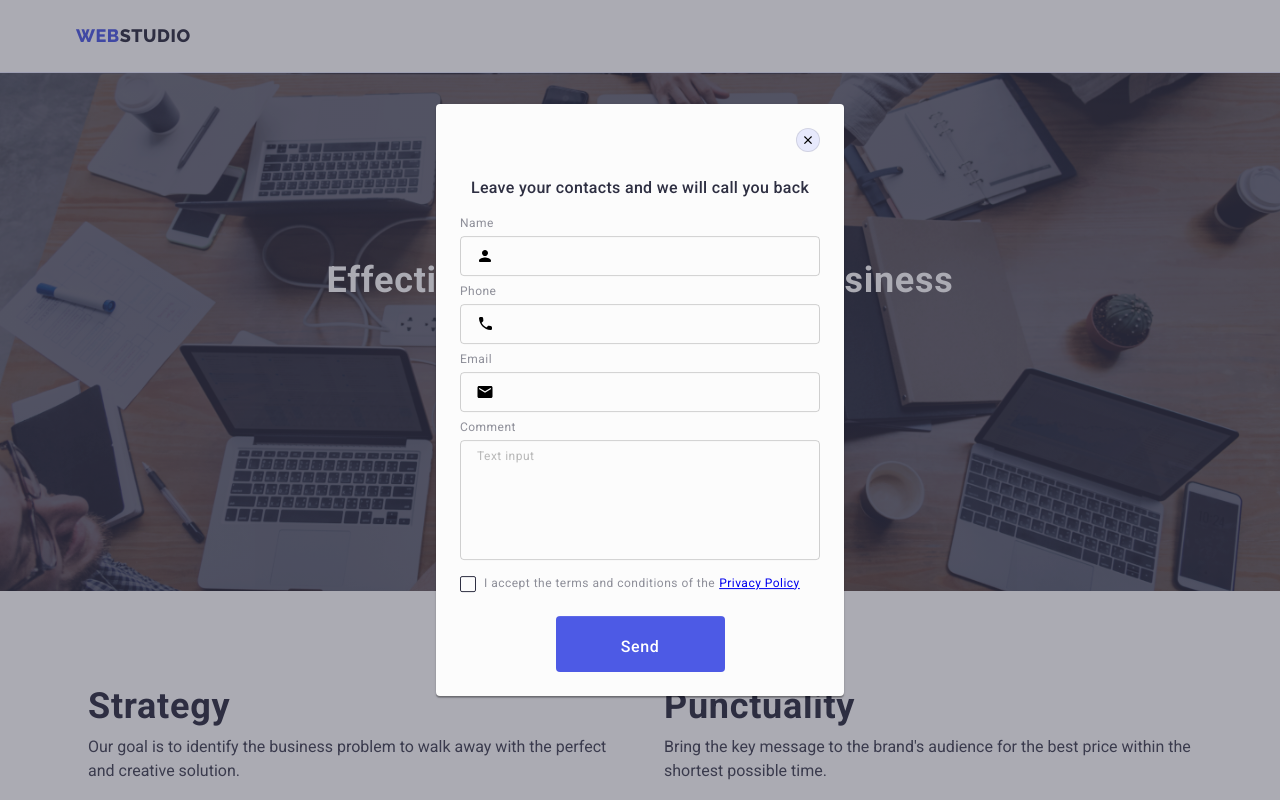
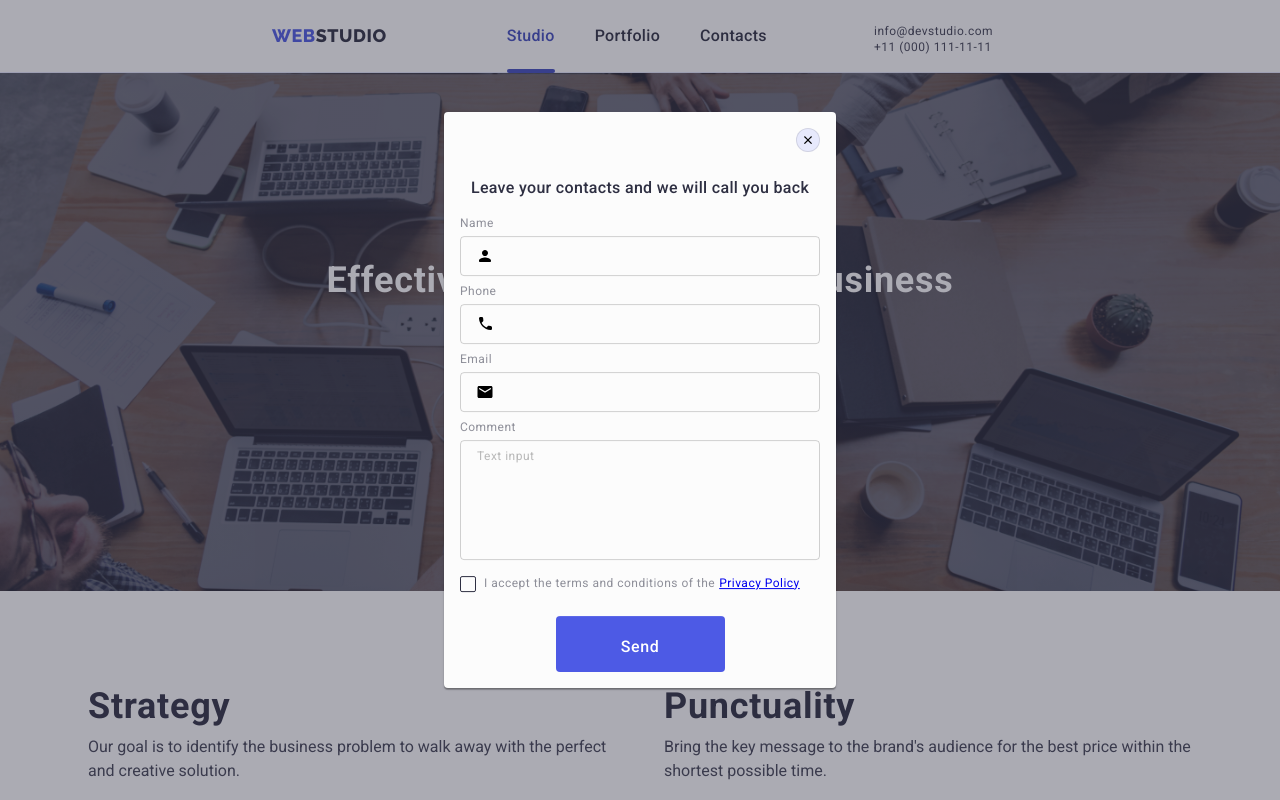
Before and after one commit to Julipu3/goit-markup-hw-07, a plain HTML site: page index.html in a window 1280 px wide. Both pictures are taken after a click on the button "Order Service". Shown: the top 800 px of the page. Drawn offline with nearby package versions, Linux system fonts and the light colour scheme.

Commit message:
Update styles.css

```diff
--- a/css/styles.css
+++ b/css/styles.css
@@ -40,9 +40,8 @@ img {
 }
 
 .container-nav {
-    display: flex;
-    width: 1158px;
-    padding-left: 15px;
+    max-width: 428px;
+    padding-left: 0px;
     padding-right: 15px;
     margin: 0 auto;
 }
@@ -87,6 +86,60 @@ img {
 
 
 /* site nav */
+.site-nav-main {
+    display: flex;
+}
+
+.site-nav {
+    display: none;
+}
+
+.site-nav .link {
+    font-weight: 500;
+    font-size: 16px;
+    line-height: 1.5;
+    letter-spacing: 0.02em;
+    color: var(--title-text-color);
+    transition: color 250ms cubic-bezier(0.4, 0, 0.2, 1);
+}
+
+.site-nav .link:hover,
+.site-nav .link:focus {
+    color: var(--active-color);
+}
+
+.site-nav .link.current {
+    color: var(--active-color);
+}
+
+.site-nav .item {
+    position: relative;
+}
+
+.link.current::after {
+    content: "";
+    position: absolute;
+    display: flex;
+    width: 100%;
+    height: 4px;
+    left: 0px;
+    bottom: -1px;
+    ;
+    background-color: var(--active-color);
+    border-radius: 2px;
+}
+
+.site-nav .item:not(:last-child) {
+    margin-right: 40px;
+}
+
+.site-nav .item:last-child {
+    margin-right: 0;
+}
+
+.auto-nav-main {
+    margin-left: auto;
+}
 .site-nav-main {
     display: flex;
 }
@@ -165,6 +218,32 @@ img {
 .auth-nav .link:hover, .auth-nav .link:focus {
 color: var(--active-color);
 }
+
+.auth-nav {
+    display: none;
+
+}
+
+.auth-nav .link {
+    font-style: normal;
+    font-size: 16px;
+    line-height: 1.5;
+    letter-spacing: 0.02em;
+    color: #434455;
+    display: flex;
+    transition: color 250ms cubic-bezier(0.4, 0, 0.2, 1);
+}
+
+.auth-nav .item:not(:last-child) {
+    margin-right: 40px;
+}
+
+
+.auth-nav .link:hover,
+.auth-nav .link:focus {
+    color: var(--active-color);
+}
+
 
 /* --------HERO------- */
 .hero-main {
@@ -247,6 +326,10 @@ color: var(--active-color);
     border-radius: 4px;
 }
 
+.section-discription:not(:last-child) {
+    margin-bottom: 72px;
+}
+
 .section-title {
     font-weight: 700;
     font-size: 36px;
@@ -311,13 +394,17 @@ padding-bottom: 120px;
 .main-team {
     display: flex;
     flex-wrap: wrap;
+    justify-content: center;
 }
 
 .team-link {
     background-color: var(--bgc);
-    width: 100%;
     border-radius: 0px 0px 4px 4px;
     box-shadow: 0px 1px 6px rgba(46, 47, 66, 0.08), 0px 1px 1px rgba(46, 47, 66, 0.16), 0px 2px 1px rgba(46, 47, 66, 0.08);
+}
+
+.team-link:not(:last-child) {
+    margin-bottom: 72px;
 }
 
 .team-info {
@@ -419,7 +506,7 @@ padding-bottom: 120px;
 
 /* ----FOOTER------ */
 .container-wrap {
-    width: 428px;
+    max-width: 428px;
     padding-left: 15px;
     padding-right: 15px;
     margin: 0 auto;
@@ -472,7 +559,7 @@ padding-bottom: 120px;
 } */
 
 .email-box {
-    width: 396px;
+    width: 288px;
     height: 40px;
     border: 1px solid rgba(255, 255, 255, 0.3);
     border-radius: 4px;
@@ -736,15 +823,15 @@ padding-bottom: 120px;
 
 .modal {
     position: absolute;
-    width: 408px;
-    min-height: 516px;
+    width: 300px;
+    min-height: 500px;
     top: 50%;
     left: 50%;
     transform: translate(-50%, -50%) scale(1);
     background: #FCFCFC;
     box-shadow: 0px 1px 1px rgba(0, 0, 0, 0.14), 0px 1px 3px rgba(0, 0, 0, 0.12), 0px 2px 1px rgba(0, 0, 0, 0.2);
     border-radius: 4px;
-    padding: 24px;
+    padding: 16px;
     transition: transform 300ms ease;
 }
 
@@ -877,6 +964,7 @@ padding-bottom: 120px;
     justify-content: center;
     align-items: center;
     fill: transparent;
+    flex-shrink: 0;
 }
 
 .input-check:checked + .input-text-check span {
@@ -933,10 +1021,124 @@ padding-bottom: 120px;
 }
 
 
+@media screen and (min-width: 480px) {
+    .container {
+        max-width: 480px;
+    }
+
+    .modal {
+        width: 392px;
+    }
+
+    .email-box {
+        width: 396px;
+    }
+}
+
 @media screen and (min-width: 768px) {
     .container {
         max-width: 768px;
     }
+
+    .container-nav {
+        max-width: 768px;
+        display: flex;
+    }
+
+    .logo {
+        margin-right: 120px;
+        margin-left: 16px;
+    }
+
+    .site-nav-main {
+            display: flex;
+        }
+
+        .link {
+            display: block;
+            padding-top: 24px;
+            padding-bottom: 24px;
+            text-decoration: none;
+        }
+
+        .site-nav {
+            display: flex;
+        }
+
+        .site-nav .link {
+            font-weight: 500;
+            font-size: 16px;
+            line-height: 1.5;
+            letter-spacing: 0.02em;
+            color: var(--title-text-color);
+            transition: color 250ms cubic-bezier(0.4, 0, 0.2, 1);
+        }
+
+        .site-nav .link:hover,
+        .site-nav .link:focus {
+            color: var(--active-color);
+        }
+
+        .site-nav .link.current {
+            color: var(--active-color);
+        }
+
+        .site-nav .item {
+            position: relative;
+        }
+
+        .link.current::after {
+            content: "";
+            position: absolute;
+            display: flex;
+            width: 100%;
+            height: 4px;
+            left: 0px;
+            bottom: -1px;
+            ;
+            background-color: var(--active-color);
+            border-radius: 2px;
+        }
+
+        .site-nav .item:not(:last-child) {
+            margin-right: 40px;
+        }
+
+        .site-nav .item:last-child {
+            margin-right: 0;
+        }
+
+        .auto-nav-main {
+            margin-left: auto;
+            margin-top: 24px;
+        }
+
+        .auth-nav {
+            display: block;
+        }
+
+        .auth-nav .link {
+            font-style: normal;
+            font-weight: 400;
+            font-size: 12px;
+            line-height: 1.3;
+            letter-spacing: 0.04em;
+            color: #434455;
+            display: flex;
+            padding-bottom: 0;
+            padding-top: 0;
+            transition: color 250ms cubic-bezier(0.4, 0, 0.2, 1);
+        }
+
+        .auth-nav .item:not(:last-child) {
+            margin-right: 16px;
+        }
+
+
+        .auth-nav .link:hover,
+        .auth-nav .link:focus {
+            color: var(--active-color);
+        }
 
     .hero-title {
         margin-left: 137px;
@@ -944,14 +1146,9 @@ padding-bottom: 120px;
         margin-bottom: 40px;
     }
 
-    .main-team {
-        gap: 64px 24px;
-    }
-
 
     .team-link {
-        width: calc((100% - 48px) / 2);
-        margin-left: auto;
+        margin-left: 24px;
 
     }
 
@@ -978,6 +1175,45 @@ padding-bottom: 120px;
         text-align: start;
     }
 
+    .container-wrap {
+        max-width: 768px;
+        margin-left: 108px;
+        justify-content: start;
+        padding-left: 0;
+    }
+
+    .footer-logo {
+        padding-left: 0;
+    }
+
+    .logo-main-footer {
+        margin-right: 24px;
+    }
+
+    .contact-text {
+        text-align: left;
+    }
+
+    .social-media {
+        margin-bottom: 102px;
+    }
+
+    .form {
+        display: flex;
+    }
+
+    .footer-form .title {
+        text-align: start;
+    }
+
+    .email-box {
+        width: 264px;
+        margin-right: 24px;
+        margin-bottom: 0;
+    }
+
+
+
 }
 
 @media screen and (min-width: 1200px){
```
